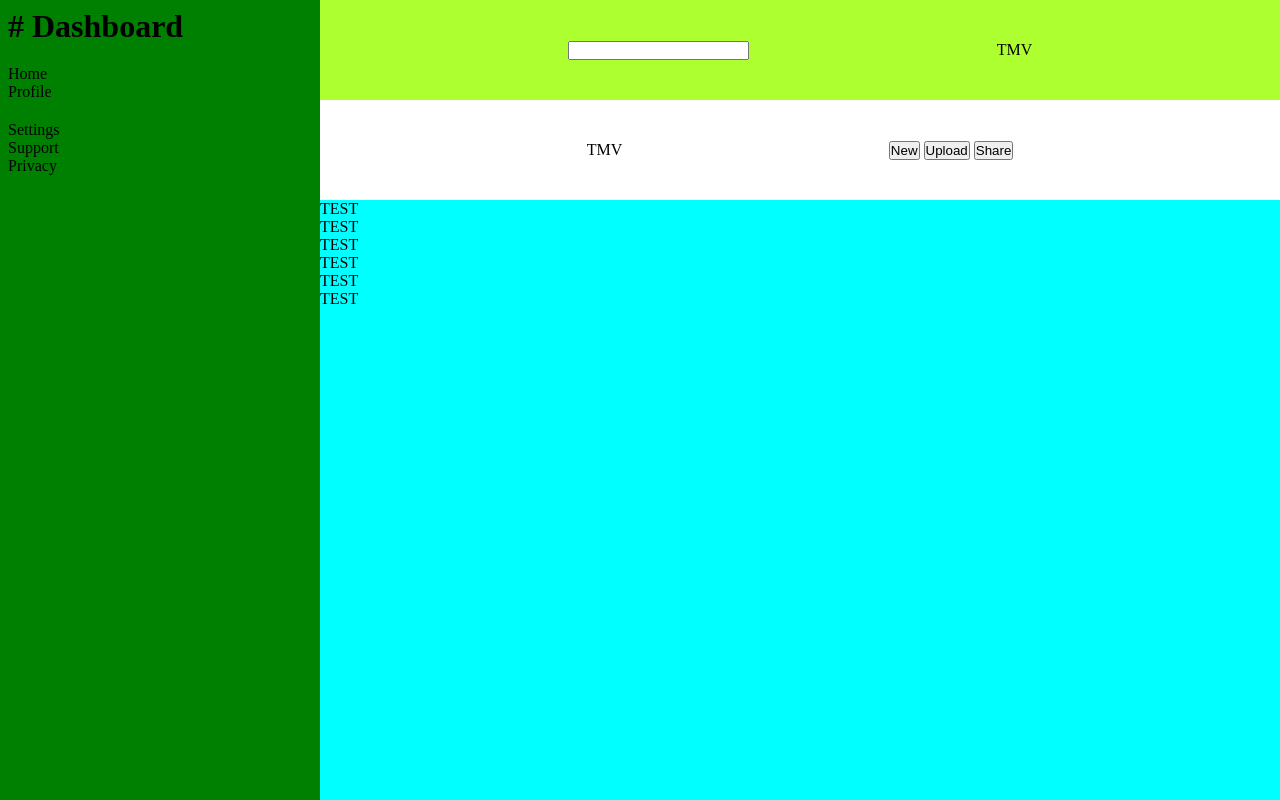
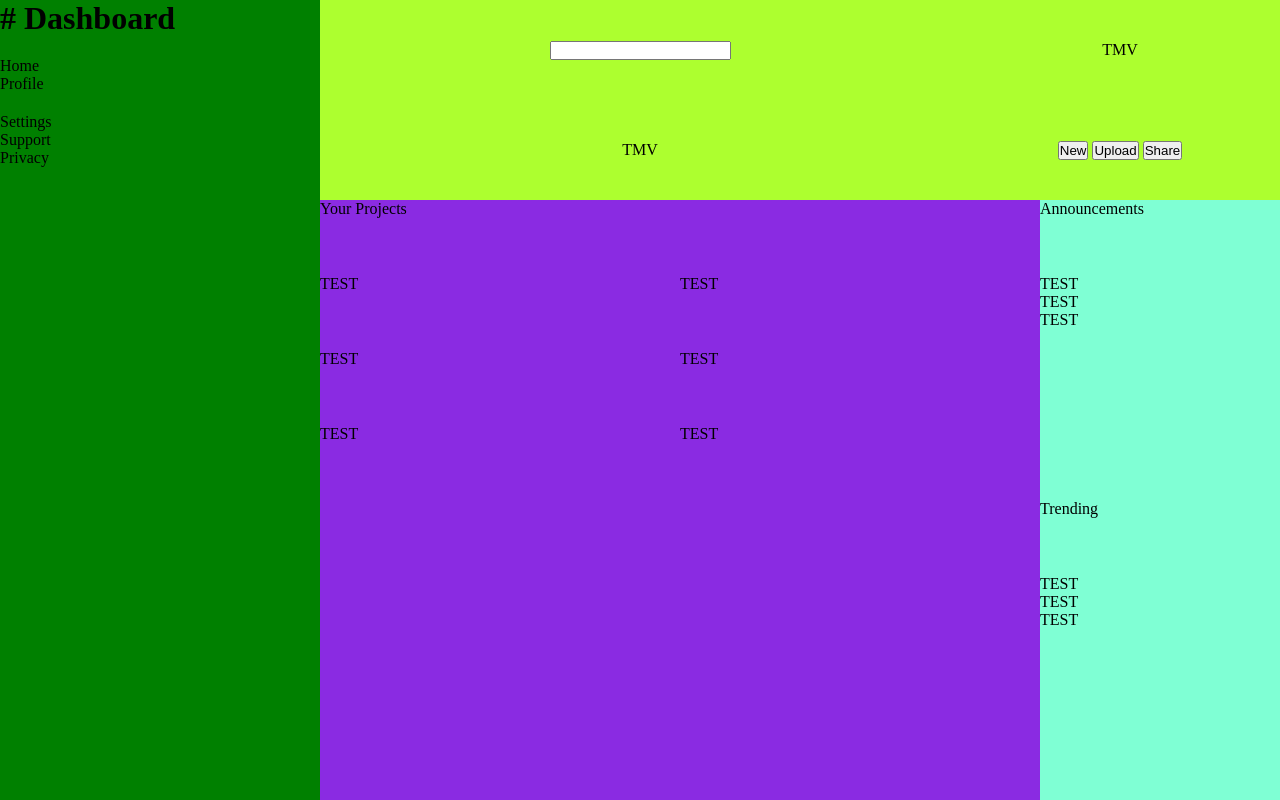
Before and after one commit to LowRez129/admin-dashboard, a plain HTML site: page index.html in a window 1280 px wide. Drawn offline with Linux system fonts and the light colour scheme.

Commit message:
Edit [index.html, styles.css]

```diff
--- a/index.html
+++ b/index.html
@@ -22,11 +22,11 @@
         </div>
     </div>
     <div id="topbar">
-        <div class="topbar-item-1">
+        <div class="item-1">
             <input>
             <div>TMV</div>
         </div>
-        <div class="topbar-item-2">
+        <div class="item-2">
             <div>TMV</div>
             <div>
                 <button>New</button>
@@ -37,6 +37,8 @@
     </div>
     <div id="content">
         <div class="card-container">
+            <div>Your Projects</div>
+            <div></div>
             <div class="card">TEST</div>
             <div class="card">TEST</div>
             <div class="card">TEST</div>
@@ -47,11 +49,19 @@
         </div>
 
         <div class="side-container">
-
+            <div>Announcements</div>
+            <div class="container-1">
+                <div>TEST</div>
+                <div>TEST</div>
+                <div>TEST</div>
+            </div>
+            <div>Trending</div>
+            <div class="container-2">
+                <div>TEST</div>
+                <div>TEST</div>
+                <div>TEST</div>
+            </div>
         </div>
-
-
-
     </div>
 </body>
 </html>
--- a/styles.css
+++ b/styles.css
@@ -20,33 +20,40 @@ body {
     flex-direction: column;
     grid-area: sidebar;
     background-color: green;
-    padding: 8px;
     gap: 20px;
 }
 
 #topbar {
     grid-area: topbar;
     background-color: greenyellow;
-    display: flex;
-    flex-direction: column;
-}
-.topbar-item-1 {
-    height: 100%;
-    display: flex;
-    align-items: center;
-    justify-content: space-evenly;
-
+    display: grid;
+    grid-template-rows: repeat(2, 1fr);
 }
 
-.topbar-item-2 {
-    height: 100%;
-    display: flex;
+#topbar > .item-1,
+#topbar > .item-2 {
+    display: grid;
+    grid-template-columns: 2fr 1fr;
     align-items: center;
-    justify-content: space-evenly;
-    background-color: white;
+    justify-items: center;
 }
 
 #content {
+    display: grid;
+    grid-template-columns: 3fr 1fr;
     grid-area: -content-;
     background-color: aqua;
 }
+
+.card-container {
+    display: grid;
+    grid-template-columns: repeat(2, 1fr);
+    grid-template-rows: repeat(8, 1fr);
+    background-color: blueviolet;
+}
+
+.side-container {
+    display: grid;
+    grid-template-rows: 1fr 3fr 1fr 3fr;
+    background-color: aquamarine;
+}
```
